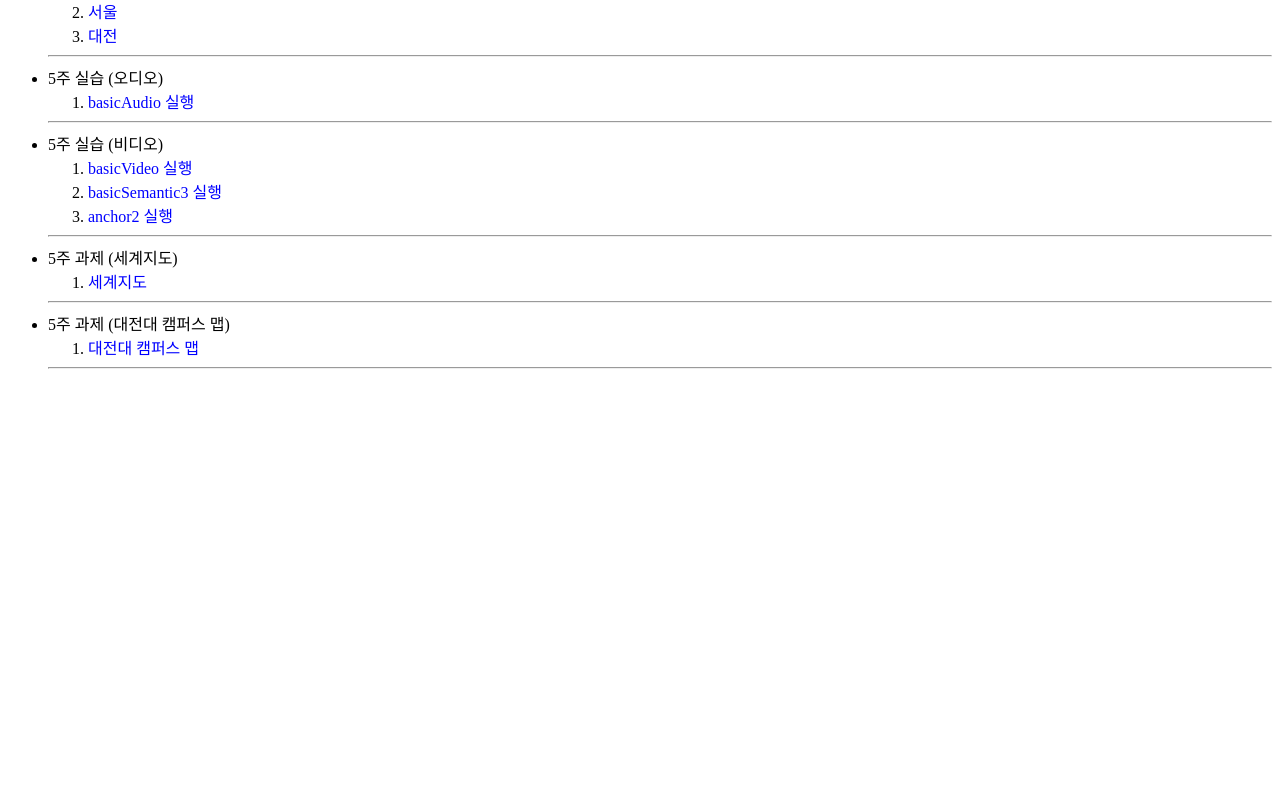
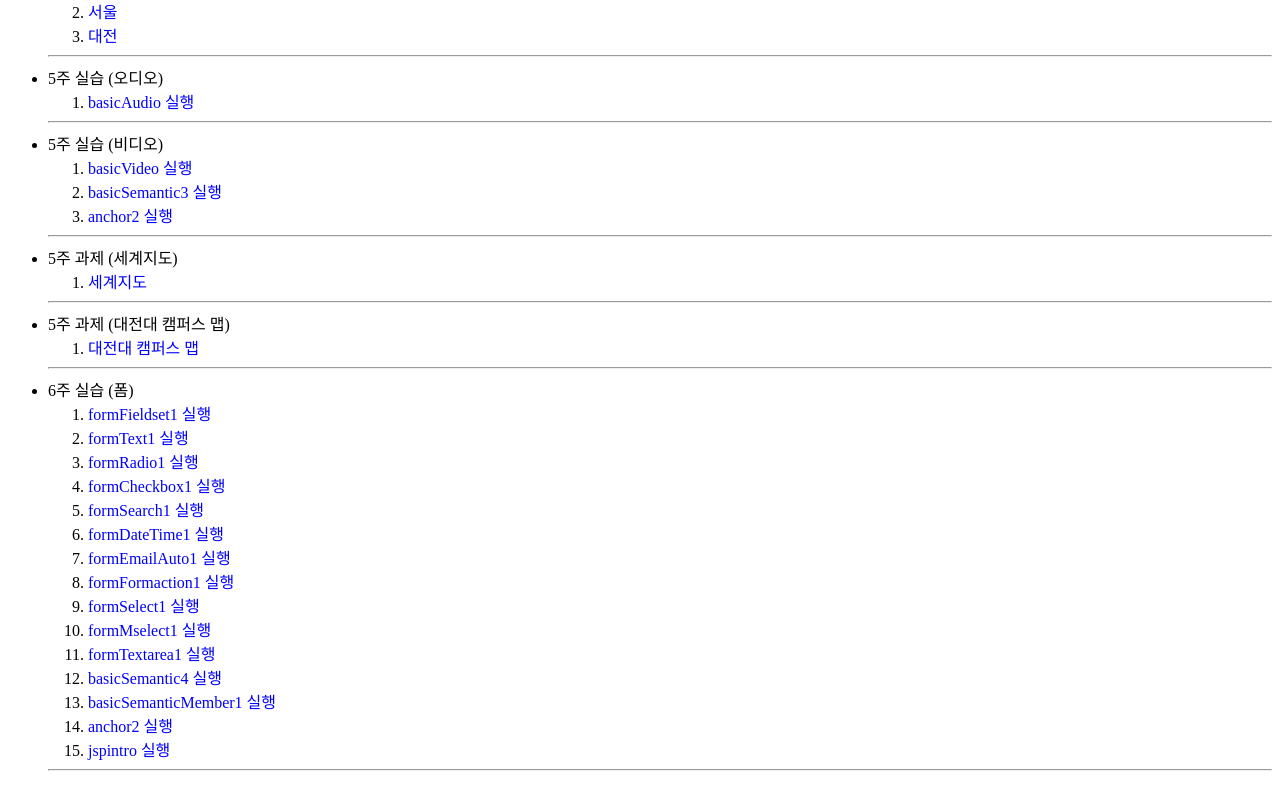
Before and after one commit to KDH555/KDH555.github.io, a plain HTML site: page 1index.html in a window 1280 px wide. Shown: the part 1216-2003 px from the top of the page. Before the commit the page ends 1601 px from the top, so only its background shows below. Drawn offline with Linux system fonts and the light colour scheme.

Commit message:
Update 1index.html

```diff
--- a/1index.html
+++ b/1index.html
@@ -91,5 +91,23 @@
       <ol>
         <li><a href="	https://KDH555.github.io/djumap/djumap.html">대전대 캠퍼스 맵</a></li>
       </ol><hr/>
+      <li> 6주 실습 (폼) </li>
+      <ol>
+        <li><a href="	https://KDH555.github.io/formFieldset1.html">formFieldset1 실행</a></li>
+        <li><a href="	https://KDH555.github.io/formText1.html">formText1 실행</a></li>
+        <li><a href="	https://KDH555.github.io/formRadio1.html">formRadio1 실행</a></li>
+        <li><a href="	https://KDH555.github.io/formCheckbox1.html">formCheckbox1 실행</a></li>
+        <li><a href="	https://KDH555.github.io/formSearch1.html">formSearch1 실행</a></li>
+        <li><a href="	https://KDH555.github.io/formDateTime1.html">formDateTime1 실행</a></li>
+        <li><a href="	https://KDH555.github.io/formEmailAuto1.html">formEmailAuto1 실행</a></li>
+        <li><a href="	https://KDH555.github.io/formFormaction1.html">formFormaction1 실행</a></li>
+        <li><a href="	https://KDH555.github.io/formSelect1.html">formSelect1 실행</a></li>
+        <li><a href="	https://KDH555.github.io/formMselect1.html">formMselect1 실행</a></li>
+        <li><a href="	https://KDH555.github.io/formTextarea1.html">formTextarea1 실행</a></li>
+        <li><a href="	https://KDH555.github.io/basicSemantic4.html">basicSemantic4 실행</a></li>
+        <li><a href="	https://KDH555.github.io/basicSemanticMember1.html">basicSemanticMember1 실행</a></li>
+        <li><a href="	https://KDH555.github.io/anchor2.html">anchor2 실행</a></li>
+        <li><a href="	https://KDH555.github.io/jspintro.html">jspintro 실행</a></li>
+      </ol><hr/>
     </ul>
   </body></html>
```
